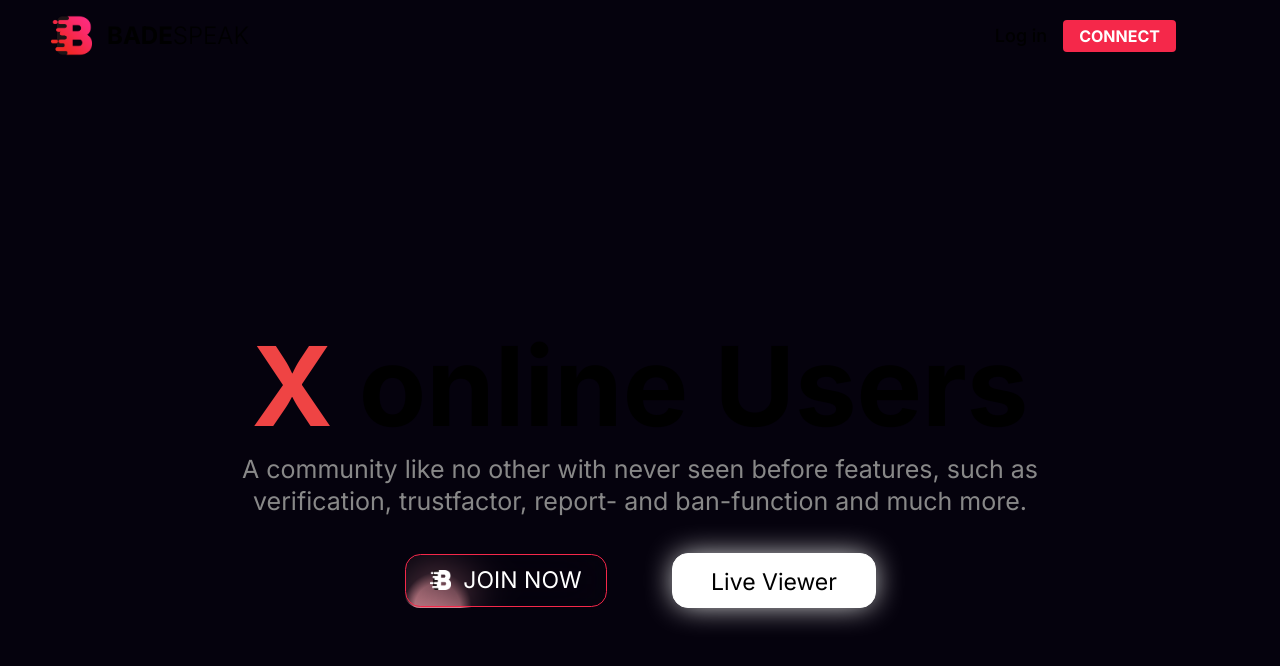
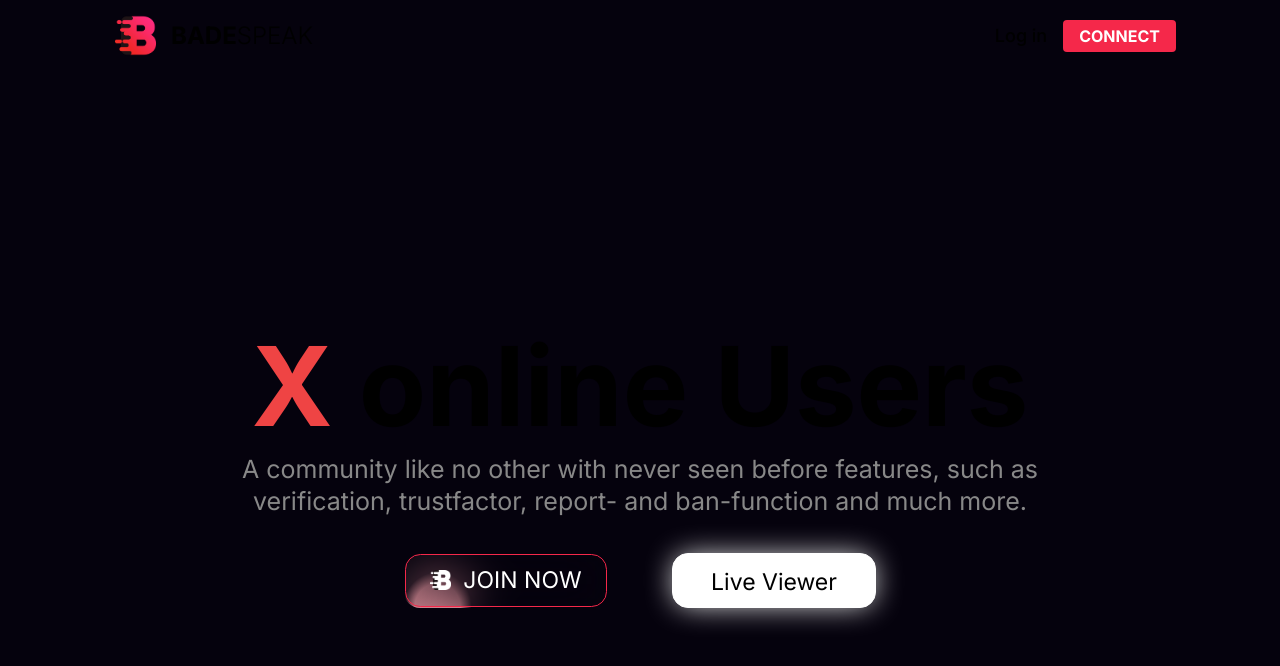
Before and after one commit to Badetuch/website_v3, a Next.js app: page / in a window 1280 px wide. Shown: the top 666 px of the page. Built offline with nearby package versions, Linux system fonts and the light colour scheme.

Commit message:
fixed header padding

```diff
--- a/components/Header.tsx
+++ b/components/Header.tsx
@@ -22,7 +22,7 @@ const Header: React.FC = () => {
     return (
       <div className="container .sticky .top-0 mx-auto justify-between flex items-center px-12 py-3 text-[24px]">
         <div className="flex items-center">
-            <div className="pr-3">
+            <div className="pl-16 pr-3">
             <Image
                 src="/img/LOGO.png"
                 width={47}
```
